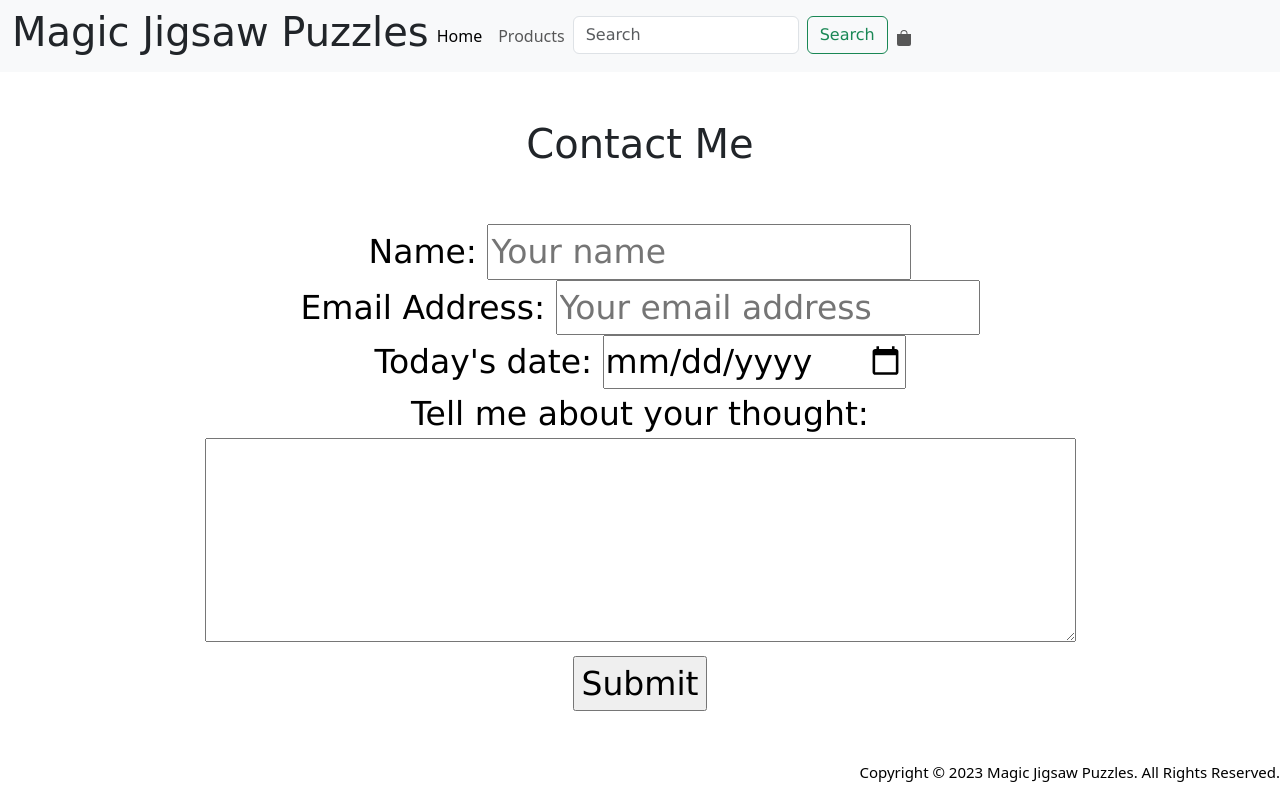
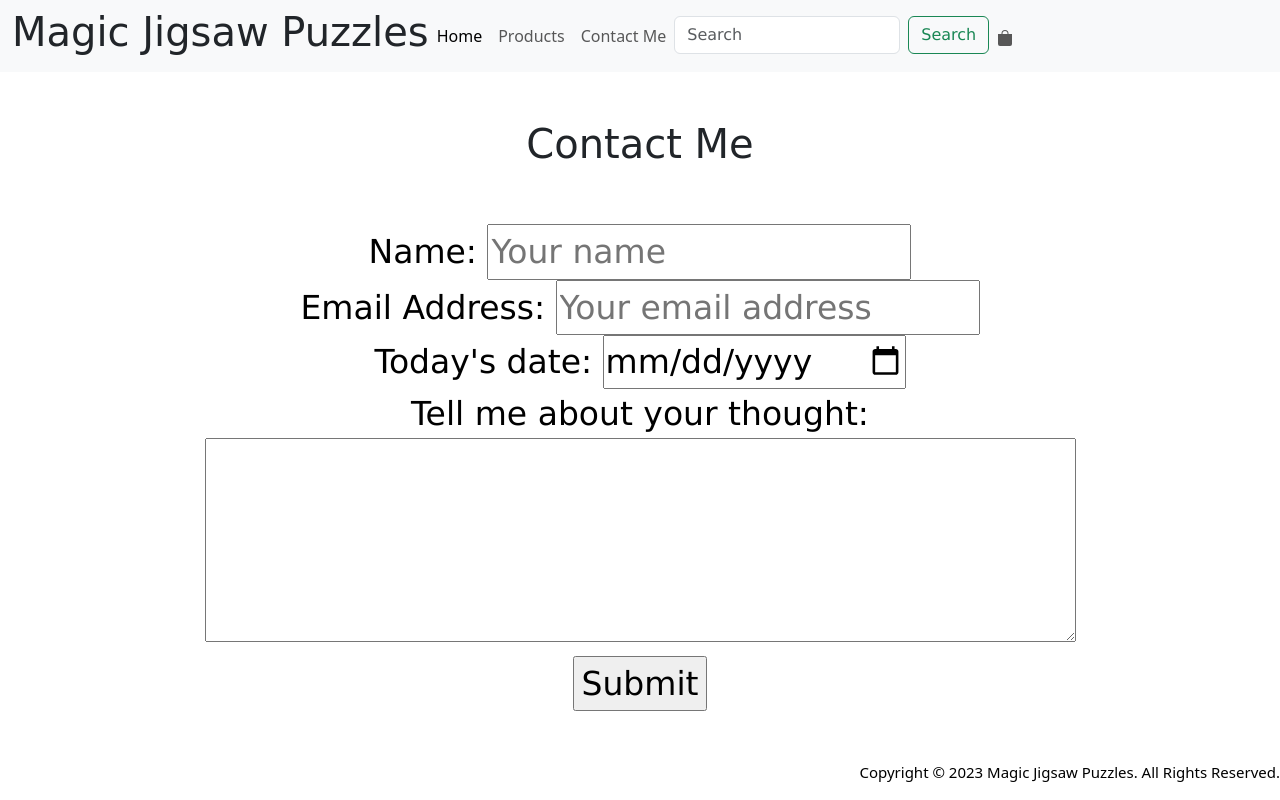
Before and after one commit to kk682/Puzzle-, a plain HTML site: page Contactme.html in a window 1280 px wide. Drawn offline with nearby package versions, Linux system fonts and the light colour scheme.

Commit message:
11232023 5:06PM

```diff
--- a/Contactme.html
+++ b/Contactme.html
@@ -23,6 +23,8 @@
               </li>
               <li class="nav-item">
                 <a class="nav-link" href="Product.html">Products</a>
+              <li class="nav-item">
+                <a class="nav-link" href="Contactme.html">Contact Me</a>
               </li>
               <li><form class="d-flex" role="search" style="text-align: right;">
                 <input class="form-control me-2" type="search" placeholder="Search" aria-label="Search">
```
Also changed, not shown: Index.html (renamed from Puzzle.html).
